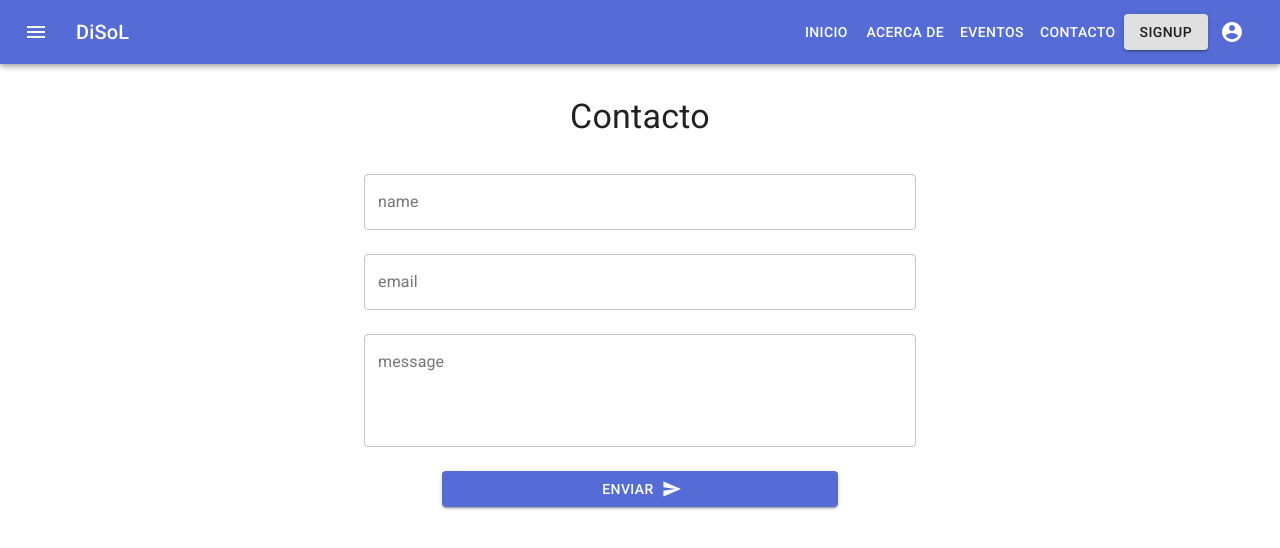
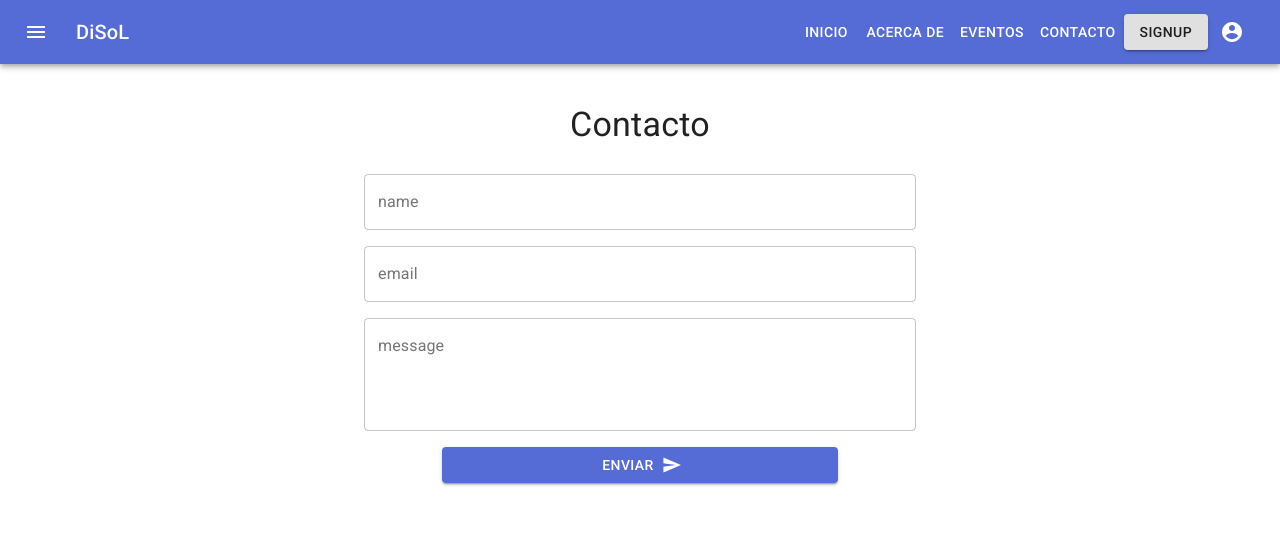
Before and after one commit to lunaventura/webpage, a Next.js app: page /contact in a window 1280 px wide. Shown: the top 548 px of the page. Built offline with nearby package versions, Linux system fonts and the light colour scheme.

Commit message:
cntact page: correction

```diff
--- a/src/pages/contact.js
+++ b/src/pages/contact.js
@@ -27,9 +27,8 @@ export default function Contact() {
       <div className={classes.root}>
           <Grid
             container
-            spacing={3}
             >
-            <Grid item xs={12}>
+            <Grid item xs={12} className={classes.inputSpacing}>
               <Container maxWidth="sm">
                 <Typography align="center" variant="h4" component="h1" gutterBottom>
                   {formatMessage("contact.title")}
@@ -38,7 +37,7 @@ export default function Contact() {
             </Grid>
 
             {contactItems.map((x, i) =>
-              <Grid key={i} item xs={12}>
+              <Grid key={i} item xs={12} className={classes.inputSpacing}>
                 <Container maxWidth="sm">
                   <Input
                     onChange={handleChange}
@@ -51,7 +50,7 @@ export default function Contact() {
               </Grid>
             )}
 
-            <Grid item xs={12}>
+            <Grid item xs={12} className={classes.inputSpacing}>
               <Container maxWidth="xs">
                 <Button
                   variant="contained"
--- a/src/styles/contact.js
+++ b/src/styles/contact.js
@@ -5,9 +5,8 @@ export const contactStyles = makeStyles(theme => ({
     paddingTop: '2rem',
     flexGrow: 1,
   },
-  paper: {
-    padding: theme.spacing(2),
+  inputSpacing: {
+    padding: theme.spacing(1),
     textAlign: 'center',
-    color: theme.palette.text.secondary,
   },
 }));
```
